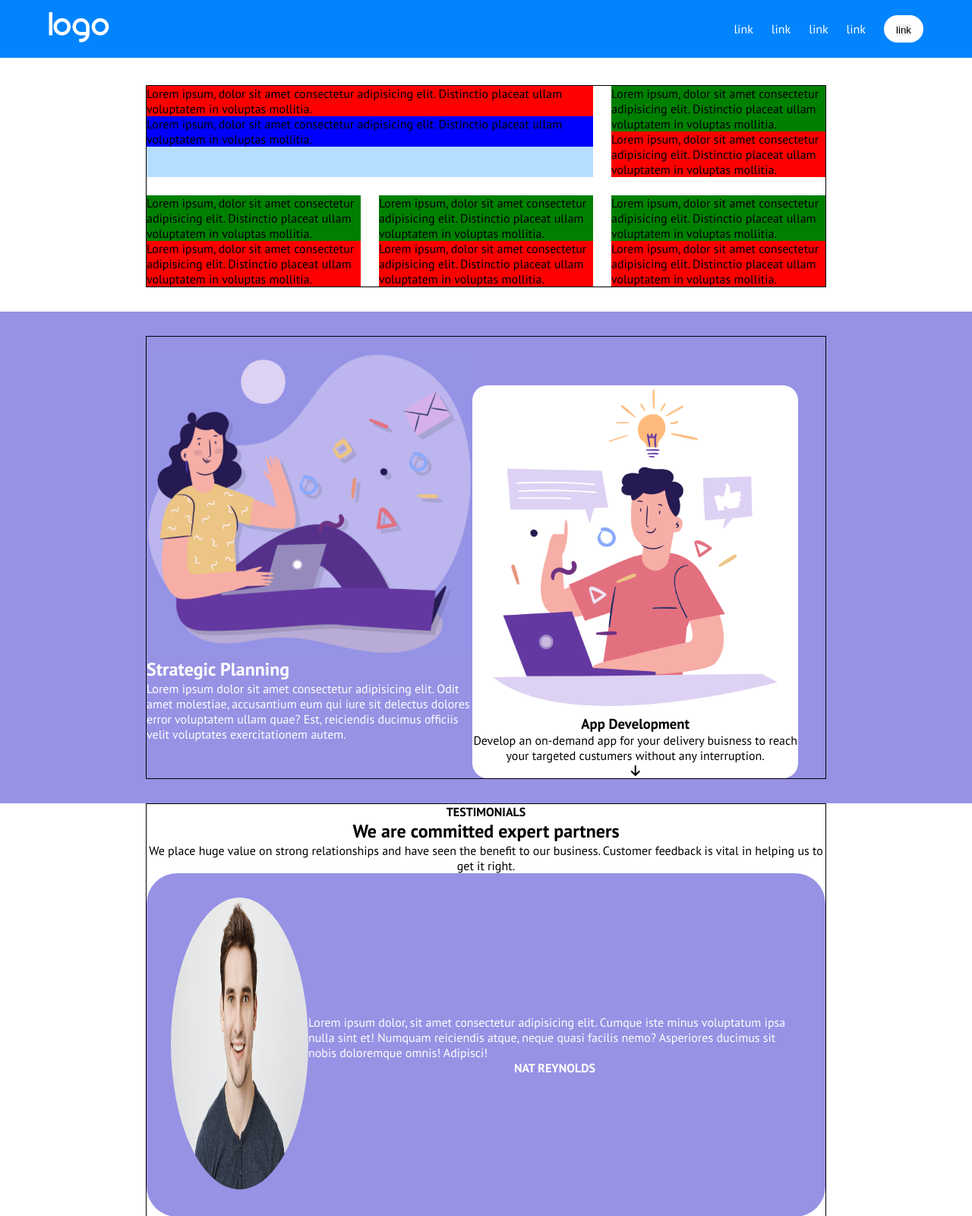
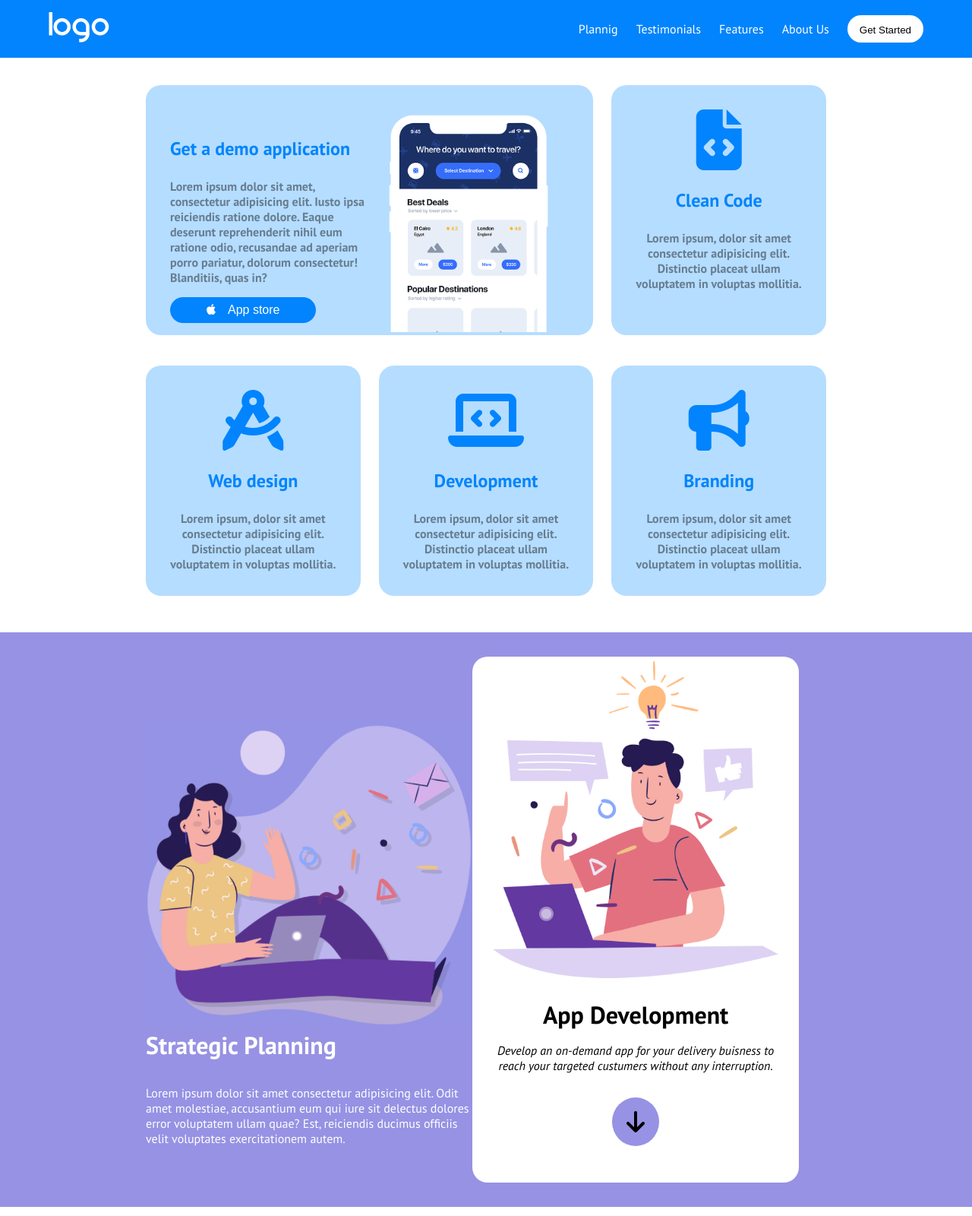
Before and after one commit to reistence/htmlcss-responsive-layout, a plain HTML site: page index.html in a window 1280 px wide. Shown: the top 1600 px of the page at 76% size. Drawn offline with Linux system fonts and the light colour scheme.

Commit message:
details implemented, circular imgs yet to be decided

```diff
--- a/css/style.css
+++ b/css/style.css
@@ -28,7 +28,6 @@ img {
 .container {
   width: 90%;
   margin: 0 auto;
-  border: 1px solid black;
 }
 button {
   border: none;
@@ -77,18 +76,53 @@ header {
 }
 
 .card {
-  /* margin-bottom: 1em; */
+  margin-bottom: 1em;
   background-color: #b5ddff;
+  border-radius: 20px;
+  padding: 2em 2em 0 2em;
+}
+.card:not(:first-child) {
+  padding: 2em;
+}
+.card h3 {
+  color: #0184fd;
+  font-size: 1.5rem;
+  margin-bottom: 1em;
+}
+.card-symbol {
+  text-align: center;
+}
+.card-symbol i {
+  color: #0184fd;
+  font-size: 5rem;
+  margin-bottom: 0.3em;
 }
 
+.card-txt:not(:first-child) {
+  text-align: center;
+}
 .card-txt {
-  background-color: red;
+  font-weight: bold;
+  color: #677d91;
+}
+.card-txt button {
+  margin-top: 1em;
+  background-color: #0184fd;
+  color: white;
+  font-size: 1rem;
+  padding: 1em 3.5em;
+  text-align: center;
+  border-radius: 30px;
+  margin-bottom: 1em;
+}
+.card-txt button i {
+  margin-right: 1em;
 }
 .card-img {
-  background-color: blue;
+  /* background-color: blue; */
 }
 .card-symbol {
-  background-color: green;
+  /* background-color: green; */
 }
 
 /* SECTION 2 PLANNING */
@@ -102,15 +136,46 @@ header {
   padding: 1em 0;
   color: white;
 }
+.strategic-txt h2 {
+  font-size: 2rem;
+  margin-bottom: 1em;
+}
 .app-dev {
   text-align: center;
   background-color: white;
   border-radius: 20px;
 }
+.app-dev-txt {
+  font-style: italic;
+  padding: 1em;
+}
+.app-dev-txt h3 {
+  font-style: normal;
+  font-size: 2rem;
+  margin-bottom: 0.5em;
+}
+
+.app-dev-txt i {
+  font-size: 2rem;
+  margin: 1em 0;
+  background-color: #9792e4;
+  padding: 0.5em 0.6em;
+  border-radius: 50%;
+}
 
 /* SECTION 3 TESTIMONIALS */
 .expert-partners {
   text-align: center;
+  margin: 1em 0;
+  padding: 1em;
+}
+.expert-partners h4 {
+  font-weight: 100;
+}
+.expert-partners h2 {
+  color: #9792e4;
+  font-size: 2rem;
+  margin-bottom: 1em;
 }
 .partner {
   background-color: #9792e4;
@@ -122,14 +187,27 @@ header {
 .partner-img {
   margin: 0 auto;
   width: 50%;
+  margin-bottom: 1em;
 }
 .partner img {
   border-radius: 50%;
+  width: 30vw;
 
   height: 30vw;
 }
+.partner-txt {
+  font-weight: 100;
+  font-size: 1rem;
+  line-height: 2rem;
+  text-align: center;
+}
+.partner-txt i {
+  font-size: 1.5rem;
+}
 .partner-name {
   text-align: center;
+  margin-top: 1em;
+  font-size: 1.5rem;
 }
 
 /* SECTION 4 BENEFITS */
@@ -137,21 +215,43 @@ header {
   background-color: #9792e4;
   padding: 2em 0;
 }
-#benefits .container h2 {
+#benefits .container > h2 {
   color: white;
+  font-size: 2.5rem;
+  padding: 0.8em 1.3em;
 }
 
 .benefit-card {
   background-color: white;
   border-radius: 20px;
-  padding: 1em;
+  padding: 2.5em;
   margin: 0 auto;
   margin-bottom: 2em;
 }
-
+.benefit-card h2 {
+  color: #9792e4;
+  font-size: 3rem;
+  margin-bottom: 0.5em;
+}
+.benefit-card h3 {
+  color: #9792e4;
+  font-size: 2rem;
+  margin-bottom: 0.5em;
+}
+.benefit-card button {
+  color: white;
+  background-color: #9792e4;
+  font-size: 1.5rem;
+  padding: 0.5em 2em;
+  border-radius: 30px;
+  margin-top: 1em;
+}
 /* SECTION 5 ABOUT */
 #about {
   padding: 2em 0;
+}
+.about-wrapper {
+  padding: 1em;
 }
 #about h2 {
   color: #9792e4;
@@ -160,17 +260,29 @@ header {
 .about-left {
   line-height: 3rem;
   font-size: 1.5rem;
+  padding: 1em 0;
+}
+.about-right {
+  padding: 1em;
 }
 .about-img {
   width: 50%;
+  position: relative;
 }
 .about-img img {
   border-radius: 50%;
 }
+.about-img i {
+  color: #9792e4;
+  font-size: 5rem;
+  position: absolute;
+  right: -20px;
+  top: 0%;
+}
 .about-right h3 {
   font-size: 2rem;
   color: #9792e4;
-  margin-bottom: 2em;
+  margin-bottom: 1em;
 }
 .about-right button {
   background-color: #9792e4;
@@ -250,12 +362,27 @@ footer {
   .card-wrapper .card:first-child {
     width: calc(100% / 3 * 2 - 1.5rem / 3);
   }
-
+  .card-img {
+    width: 45%;
+    margin-bottom: 0%;
+    display: block;
+  }
   /* SECTION 3 TESTIMONIALS */
   .partner {
     display: flex;
     align-items: center;
     flex-wrap: nowrap;
+  }
+  .partner-txt {
+    text-align: left;
+    padding: 1em;
+  }
+  .partner-img img {
+    width: 100%;
+    height: 20vw;
+  }
+  .partner-name {
+    text-align: left;
   }
 
   /* SECTION 4 BENEFITS */
@@ -264,6 +391,7 @@ footer {
     gap: 1em;
     flex-wrap: wrap;
   }
+
   .benefit-card {
     width: calc(100% / 2 - 0.5em);
     margin: 0;
@@ -324,6 +452,25 @@ footer {
     border-radius: 20px;
   }
 
+  header button {
+    background-color: white;
+  }
+
+  /* SECTION 1 FEATURES */
+  .card:first-child {
+    display: flex;
+    align-items: flex-end;
+  }
+  .card-txt:first-child {
+    width: 50%;
+  }
+  .card-img {
+    width: 50%;
+  }
+  .card-txt button {
+    padding: 0.5em 3em;
+  }
+
   /* SECTION 2 PLANNING */
   .wrapper {
     display: flex;
--- a/index.html
+++ b/index.html
@@ -35,13 +35,13 @@
         </div>
         <div class="menu-desk">
           <ul>
-            <li><a href="">link</a></li>
-            <li><a href="">link</a></li>
-            <li><a href="">link</a></li>
-            <li><a href="">link</a></li>
+            <li><a href="">Plannig</a></li>
+            <li><a href="">Testimonials</a></li>
+            <li><a href="">Features</a></li>
+            <li><a href="">About Us</a></li>
             <li>
               <button>
-                <a href="">link</a>
+                <a href="">Get Started</a>
               </button>
             </li>
           </ul>
@@ -57,18 +57,25 @@
           <div class="card-wrapper">
             <div class="card">
               <div class="card-txt">
-                Lorem ipsum, dolor sit amet consectetur adipisicing elit.
-                Distinctio placeat ullam voluptatem in voluptas mollitia.
+                <h3>Get a demo application</h3>
+                <p>
+                  Lorem ipsum dolor sit amet, consectetur adipisicing elit.
+                  Iusto ipsa reiciendis ratione dolore. Eaque deserunt
+                  reprehenderit nihil eum ratione odio, recusandae ad aperiam
+                  porro pariatur, dolorum consectetur! Blanditiis, quas in?
+                </p>
+                <button>
+                  <a href=""><i class="fa-brands fa-apple"></i>App store</a>
+                </button>
               </div>
               <div class="card-img">
-                Lorem ipsum, dolor sit amet consectetur adipisicing elit.
-                Distinctio placeat ullam voluptatem in voluptas mollitia.
+                <img src="img/phone.png" alt="" />
               </div>
             </div>
             <div class="card">
               <div class="card-symbol">
-                Lorem ipsum, dolor sit amet consectetur adipisicing elit.
-                Distinctio placeat ullam voluptatem in voluptas mollitia.
+                <i class="fa-solid fa-file-code"></i>
+                <h3>Clean Code</h3>
               </div>
               <div class="card-txt">
                 Lorem ipsum, dolor sit amet consectetur adipisicing elit.
@@ -77,8 +84,8 @@
             </div>
             <div class="card">
               <div class="card-symbol">
-                Lorem ipsum, dolor sit amet consectetur adipisicing elit.
-                Distinctio placeat ullam voluptatem in voluptas mollitia.
+                <i class="fa-solid fa-compass-drafting"></i>
+                <h3>Web design</h3>
               </div>
               <div class="card-txt">
                 Lorem ipsum, dolor sit amet consectetur adipisicing elit.
@@ -87,8 +94,8 @@
             </div>
             <div class="card">
               <div class="card-symbol">
-                Lorem ipsum, dolor sit amet consectetur adipisicing elit.
-                Distinctio placeat ullam voluptatem in voluptas mollitia.
+                <i class="fa-solid fa-laptop-code"></i>
+                <h3>Development</h3>
               </div>
               <div class="card-txt">
                 Lorem ipsum, dolor sit amet consectetur adipisicing elit.
@@ -97,8 +104,8 @@
             </div>
             <div class="card">
               <div class="card-symbol">
-                Lorem ipsum, dolor sit amet consectetur adipisicing elit.
-                Distinctio placeat ullam voluptatem in voluptas mollitia.
+                <i class="fa-solid fa-bullhorn"></i>
+                <h3>Branding</h3>
               </div>
               <div class="card-txt">
                 Lorem ipsum, dolor sit amet consectetur adipisicing elit.
@@ -117,7 +124,7 @@
               <div class="stategic-img">
                 <img src="img/planning1.png" alt="" />
               </div>
-              <div class="stategic-txt">
+              <div class="strategic-txt">
                 <h2>Strategic Planning</h2>
                 <p>
                   Lorem ipsum dolor sit amet consectetur adipisicing elit. Odit
@@ -162,10 +169,12 @@
             </div>
             <div class="partner-txt">
               <p>
+                <i class="fa-solid fa-quote-left"></i>
                 Lorem ipsum dolor, sit amet consectetur adipisicing elit. Cumque
                 iste minus voluptatum ipsa nulla sint et! Numquam reiciendis
                 atque, neque quasi facilis nemo? Asperiores ducimus sit nobis
                 doloremque omnis! Adipisci!
+                <i class="fa-solid fa-quote-right"></i>
               </p>
               <h4 class="partner-name">NAT REYNOLDS</h4>
             </div>
@@ -176,10 +185,12 @@
             </div>
             <div class="partner-txt">
               <p>
+                <i class="fa-solid fa-quote-left"></i>
                 Lorem ipsum dolor, sit amet consectetur adipisicing elit. Cumque
                 iste minus voluptatum ipsa nulla sint et! Numquam reiciendis
                 atque, neque quasi facilis nemo? Asperiores ducimus sit nobis
                 doloremque omnis! Adipisci!
+                <i class="fa-solid fa-quote-right"></i>
               </p>
               <h4 class="partner-name">CELIA ALMEDA</h4>
             </div>
@@ -190,10 +201,12 @@
             </div>
             <div class="partner-txt">
               <p>
+                <i class="fa-solid fa-quote-left"></i>
                 Lorem ipsum dolor, sit amet consectetur adipisicing elit. Cumque
                 iste minus voluptatum ipsa nulla sint et! Numquam reiciendis
                 atque, neque quasi facilis nemo? Asperiores ducimus sit nobis
                 doloremque omnis! Adipisci!
+                <i class="fa-solid fa-quote-right"></i>
               </p>
               <h4 class="partner-name">BOB ROBERTS</h4>
             </div>
@@ -212,63 +225,57 @@
               <p>
                 Lorem ipsum dolor sit amet consectetur, adipisicing elit. Omnis
                 enim, inventore vel numquam nemo eligendi porro accusamus
-                quisquam veritatis, iusto in rem blanditiis deserunt nobis non
-                impedit autem exercitationem nam.
+                quisquam veritatis.
               </p>
               <button><a href="">more</a></button>
             </div>
             <div class="benefit-card">
               <h2>02</h2>
-              <h3>High Quality</h3>
+              <h3>Creative Team</h3>
               <p>
                 Lorem ipsum dolor sit amet consectetur, adipisicing elit. Omnis
                 enim, inventore vel numquam nemo eligendi porro accusamus
-                quisquam veritatis, iusto in rem blanditiis deserunt nobis non
-                impedit autem exercitationem nam.
+                quisquam veritatis.
               </p>
               <button><a href="">more</a></button>
             </div>
             <div class="benefit-card">
               <h2>03</h2>
-              <h3>High Quality</h3>
+              <h3>Amazing Results</h3>
               <p>
                 Lorem ipsum dolor sit amet consectetur, adipisicing elit. Omnis
                 enim, inventore vel numquam nemo eligendi porro accusamus
-                quisquam veritatis, iusto in rem blanditiis deserunt nobis non
-                impedit autem exercitationem nam.
+                quisquam veritatis.
               </p>
               <button><a href="">more</a></button>
             </div>
             <div class="benefit-card">
               <h2>04</h2>
-              <h3>High Quality</h3>
+              <h3>Best Pricing</h3>
               <p>
                 Lorem ipsum dolor sit amet consectetur, adipisicing elit. Omnis
                 enim, inventore vel numquam nemo eligendi porro accusamus
-                quisquam veritatis, iusto in rem blanditiis deserunt nobis non
-                impedit autem exercitationem nam.
+                quisquam veritatis.
               </p>
               <button><a href="">more</a></button>
             </div>
             <div class="benefit-card">
               <h2>05</h2>
-              <h3>High Quality</h3>
+              <h3>Innovations</h3>
               <p>
                 Lorem ipsum dolor sit amet consectetur, adipisicing elit. Omnis
                 enim, inventore vel numquam nemo eligendi porro accusamus
-                quisquam veritatis, iusto in rem blanditiis deserunt nobis non
-                impedit autem exercitationem nam.
+                quisquam veritatis.
               </p>
               <button><a href="">more</a></button>
             </div>
             <div class="benefit-card">
               <h2>06</h2>
-              <h3>High Quality</h3>
+              <h3>24/7 Support</h3>
               <p>
                 Lorem ipsum dolor sit amet consectetur, adipisicing elit. Omnis
                 enim, inventore vel numquam nemo eligendi porro accusamus
-                quisquam veritatis, iusto in rem blanditiis deserunt nobis non
-                impedit autem exercitationem nam.
+                quisquam veritatis.
               </p>
               <button><a href="">more</a></button>
             </div>
@@ -298,13 +305,16 @@
             <div class="about-right">
               <div class="about-img">
                 <img src="img/about.jpg" alt="" />
+                <i class="fa-solid fa-quote-left"></i>
               </div>
               <h3>
                 I help companies Lorem ipsum dolor sit amet consectetur
                 adipisicing.
               </h3>
               <button>
-                <a href="">Find me on Linkedin</a>
+                <a href=""
+                  ><i class="fa-brands fa-linkedin"></i> Find me on Linkedin</a
+                >
               </button>
             </div>
           </div>
```
